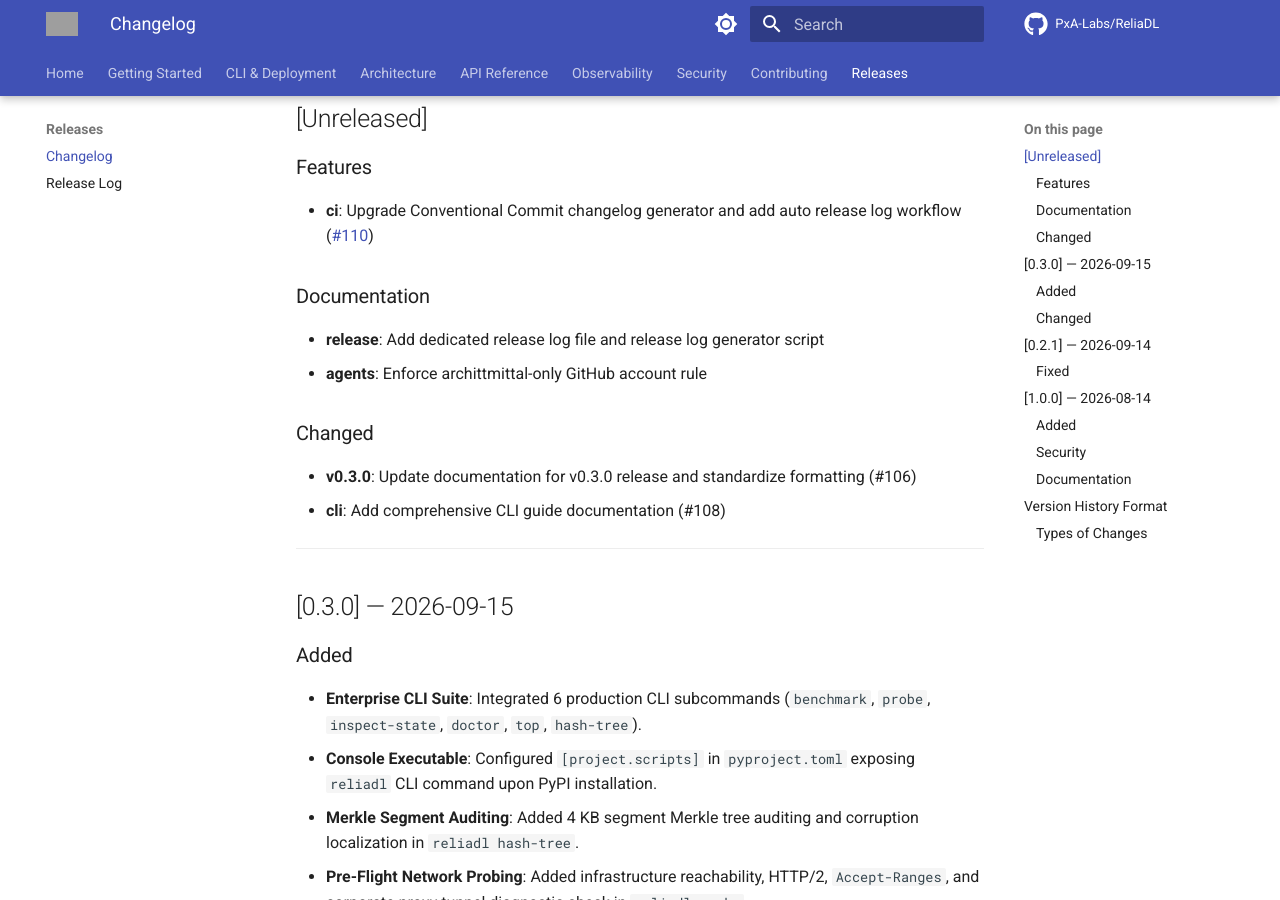
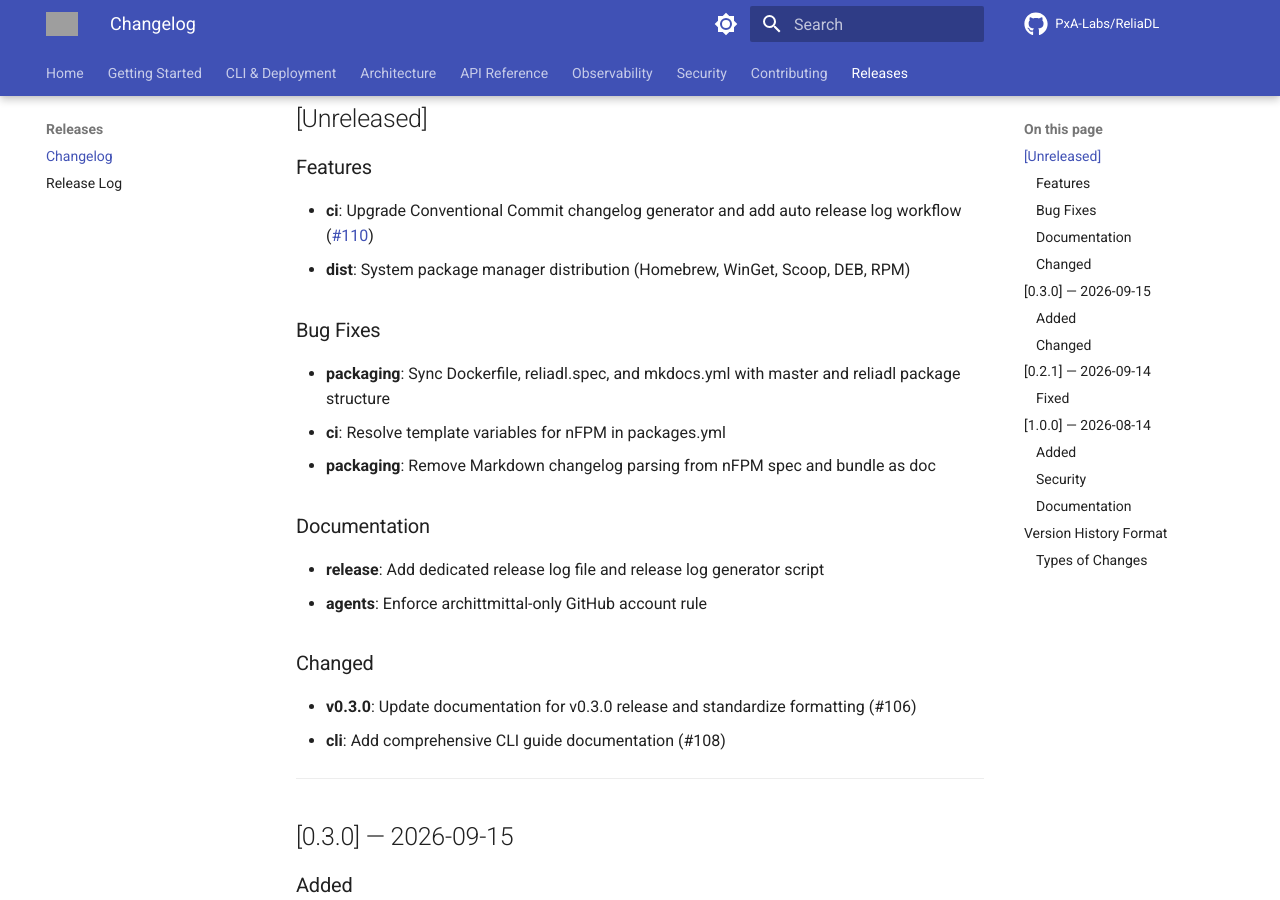
Before and after one commit to PxA-Labs/ReliaDL, an MkDocs documentation site: the page built from docs/CHANGELOG.md, in a window 1280 px wide and 900 px high, scrolled down 300 px. Built offline with MkDocs 1.6.1 and Material for MkDocs 9.7.7, drawn with Linux system fonts in a browser that asks for light colours; comment, search, counter and statistics services are not loaded; the version menu is left out; grey boxes are pictures that could not be loaded.

Commit message:
docs: update CHANGELOG.md

```diff
--- a/docs/CHANGELOG.md
+++ b/docs/CHANGELOG.md
@@ -11,6 +11,12 @@ and this project adheres to [Semantic Versioning](https://semver.org/spec/v2.0.0
 
 ### Features
 - **ci**: Upgrade Conventional Commit changelog generator and add auto release log workflow ([#110](https://github.com/PxA-Labs/ReliaDL/pull/110))
+- **dist**: System package manager distribution (Homebrew, WinGet, Scoop, DEB, RPM)
+
+### Bug Fixes
+- **packaging**: Sync Dockerfile, reliadl.spec, and mkdocs.yml with master and reliadl package structure
+- **ci**: Resolve template variables for nFPM in packages.yml
+- **packaging**: Remove Markdown changelog parsing from nFPM spec and bundle as doc
 
 ### Documentation
 - **release**: Add dedicated release log file and release log generator script
```
